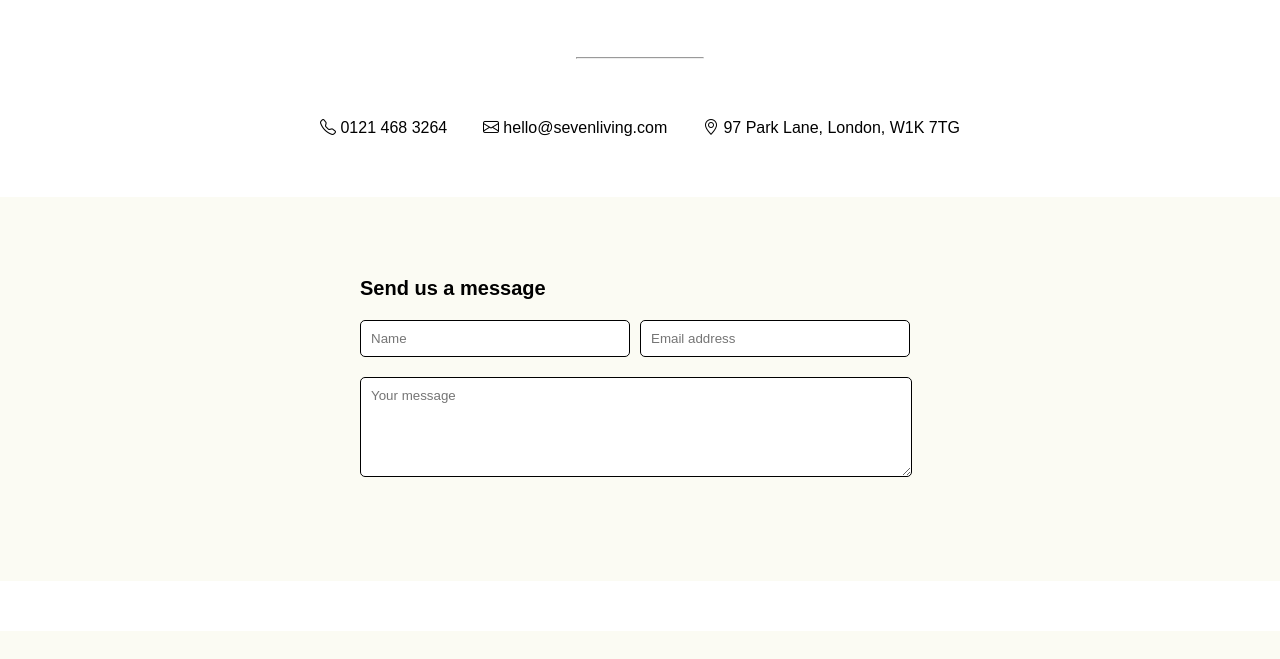
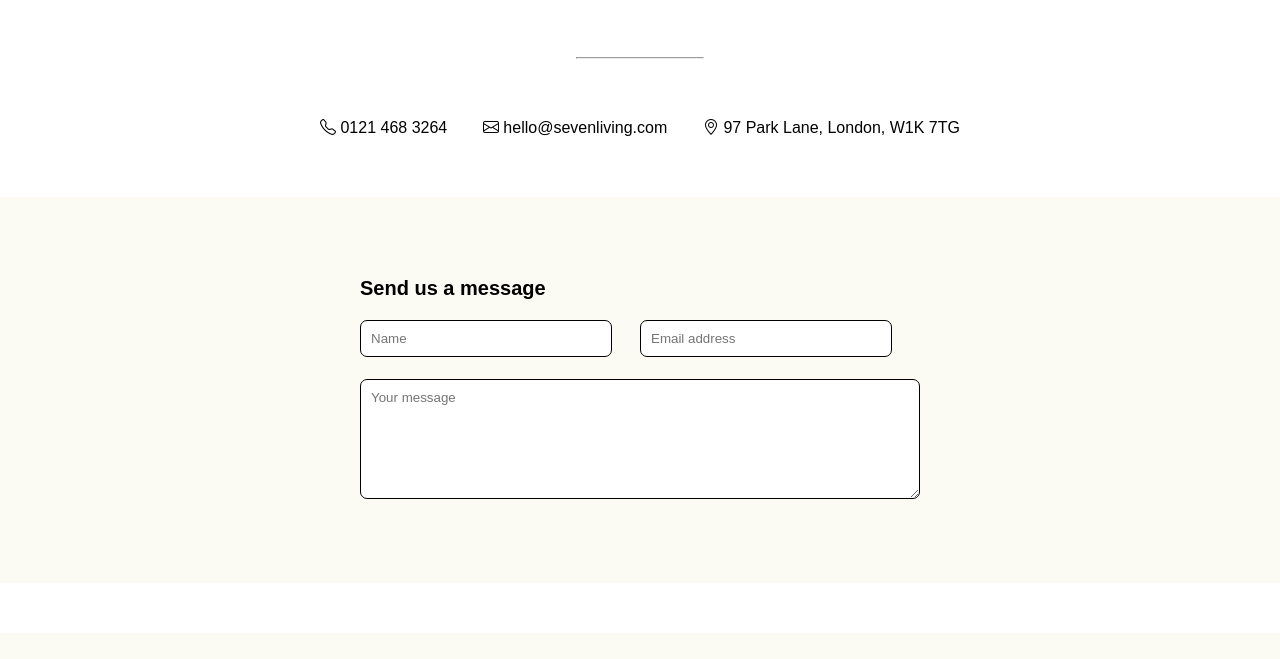
Before and after one commit to Nanzoboy/Seven_Living, a plain HTML site: page index.html in a window 1280 px wide. Shown: the part 880-1539 px from the top of the page. Drawn offline with nearby package versions, Linux system fonts and the light colour scheme.

Commit message:
adjusting form

```diff
--- a/index.html
+++ b/index.html
@@ -40,7 +40,7 @@
                     <input type="text" id="name" placeholder="Name" size="39px">
                     <input type="email" id="email" placeholder="Email address" size="39px"><br>
                 </div>
-                <div>
+                <div class="textarea">
                     <textarea id="msg" placeholder="Your message"></textarea>
                 </div>
             </form>
--- a/style.css
+++ b/style.css
@@ -29,6 +29,7 @@ hr{
 }
 .contact{
     display: flex;
+    flex-wrap: wrap;
     width: 100%;
     max-width: 50%;
     margin: 0 auto;
@@ -62,19 +63,24 @@ p{
 }
 .input-row{
     display: flex;
-    gap: 10px;
+    gap: 28px;
+    margin-bottom: 22px;
 }
 input[type="text"],
-input[type="email"],
-textarea{
-    width: 98.5%;
+input[type="email"]{
+    width: calc(50% - 14px);
     padding: 10px;
-    margin-bottom: 20px;
-    border-radius: 5px;
+    border-radius: 7px;
     border: 1px solid black;
+    box-sizing: border-box;
 }
 textarea{
-    height: 100px;
+    width: 100%;
+    padding: 10px;
+    border-radius: 7px;
+    border: 1px solid black;
+    box-sizing: border-box;
+    height: 120px;
 }
 
 footer{
```
